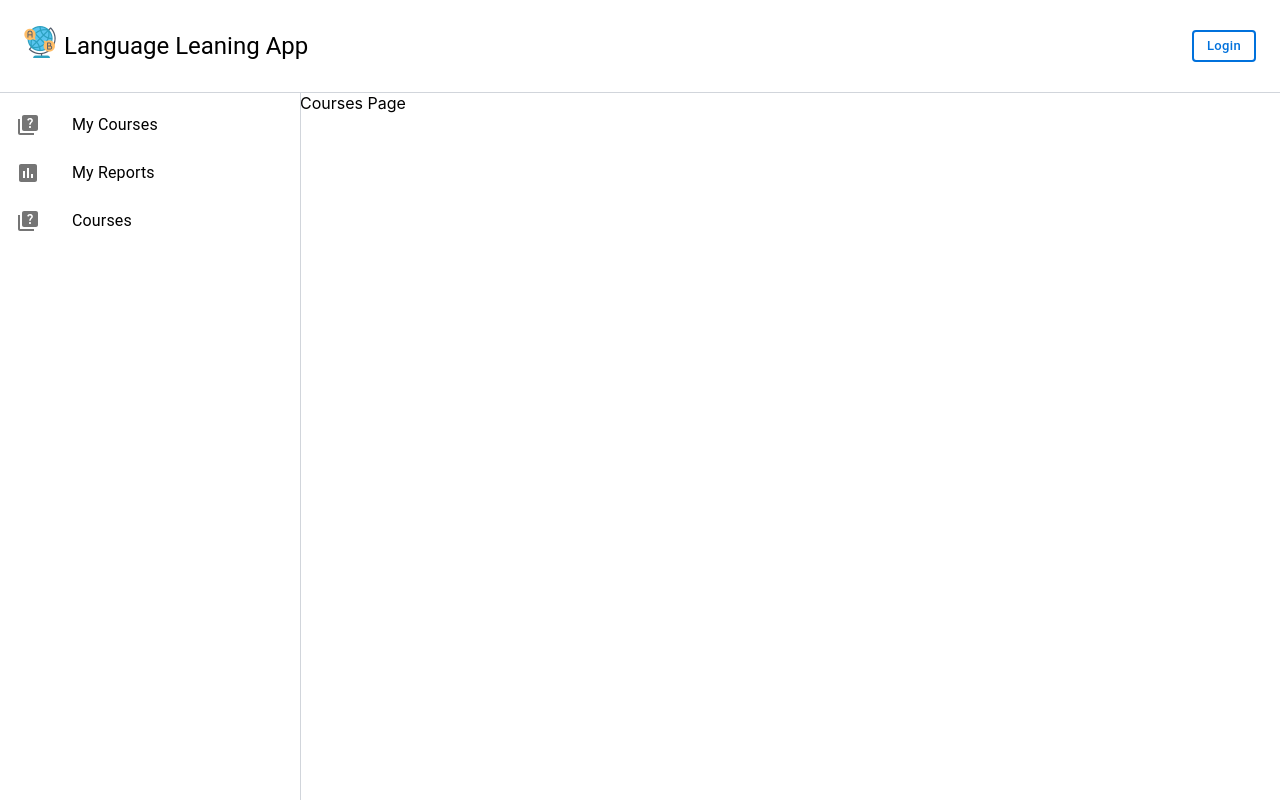
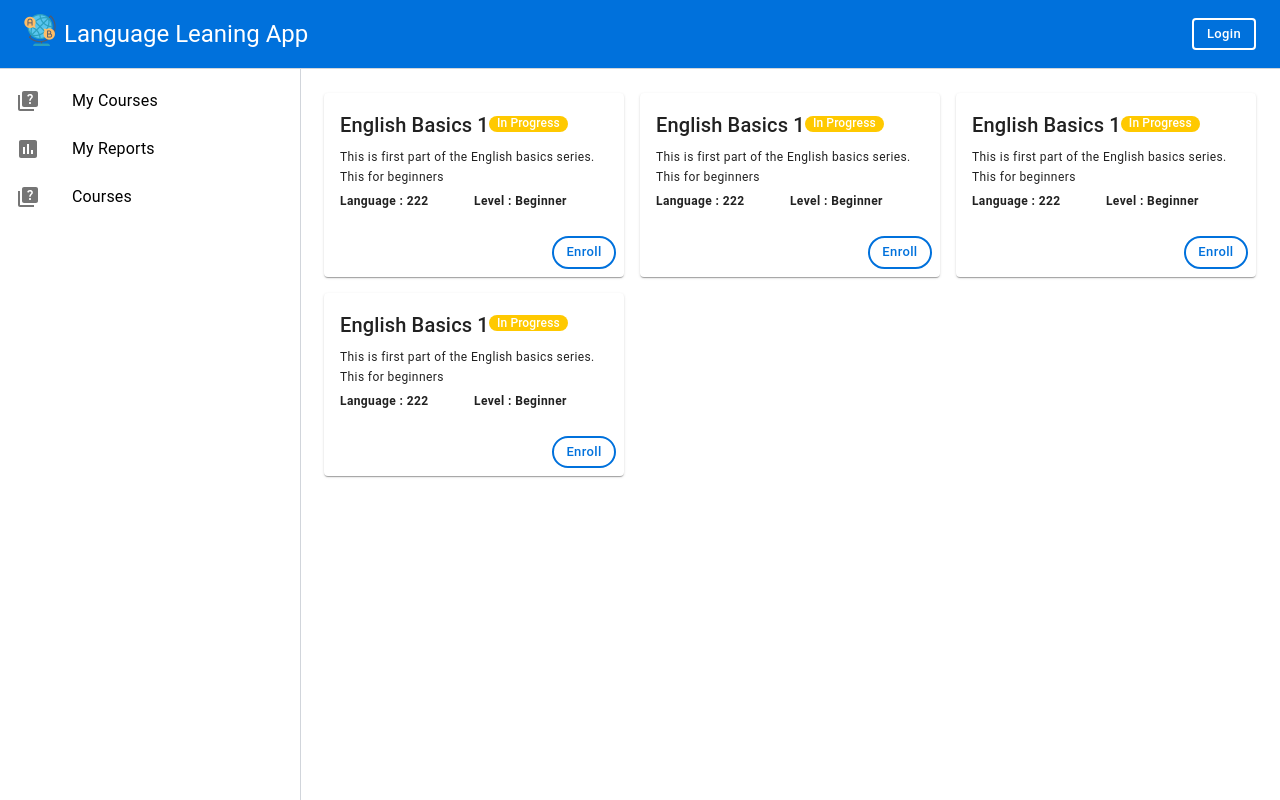
Before and after one commit to abhiisheek/lang-learning-app, a React (Create React App) app: page /courses in a window 1280 px wide. Built offline with nearby package versions, Linux system fonts and the light colour scheme.

Commit message:
(add): Revamp of header, course card, my courses & courses list

```diff
--- a/src/components/CourseCard/index.js
+++ b/src/components/CourseCard/index.js
@@ -1,5 +1,93 @@
 import React from "react";
 
-const CourseCard = () => {};
+import {
+  Card,
+  CardActionArea,
+  CardContent,
+  Typography,
+  Grid,
+  Chip,
+  CardActions,
+  Button,
+} from "@mui/material";
+import messages from "../../constants/messages";
+import constants from "../../constants/constants";
+
+const {
+  COURSE: { LANGUAGE, LEVEL, ENROLL },
+} = messages;
+
+const { LEVEL_MAP, STATUS_MAP } = constants;
+
+const data = {
+  _id: "c1",
+  title: "English Basics 1",
+  description:
+    "This is first part of the English basics series. This for beginners",
+  langId: 222,
+  level: 1,
+  contents: {
+    youtubeVideoSrcId: "L2vS_050c-M",
+    audioSrc: "https://www2.cs.uic.edu/~i101/SoundFiles/preamble10.wav",
+    textContent: `A paragraph with *emphasis* and **strong importance**.`,
+  },
+  status: 1,
+};
+
+const CourseCard = (props = data) => {
+  const status = STATUS_MAP[props.status];
+
+  return (
+    <Card>
+      <CardActionArea disabled={props.actionAreaDiabled}>
+        <CardContent>
+          <Typography variant="h6" gutterBottom component="div">
+            {props.title}
+            <Chip
+              {...status}
+              size="small"
+              style={{ height: 16, fontSize: 12, marginTop: -6 }}
+            />
+          </Typography>
+          <Typography variant="caption" gutterBottom component="div">
+            {props.description}
+          </Typography>
+          <Grid container>
+            <Grid item md={6}>
+              <Typography
+                variant="caption"
+                gutterBottom
+                style={{ fontWeight: 600 }}
+              >
+                {LANGUAGE} : {props.langId}
+              </Typography>
+            </Grid>
+            <Grid item md={6}>
+              <Typography
+                variant="caption"
+                gutterBottom
+                style={{ fontWeight: 600 }}
+              >
+                {LEVEL} : {LEVEL_MAP[props.level]?.label}
+              </Typography>
+            </Grid>
+          </Grid>
+        </CardContent>
+      </CardActionArea>
+      {props.actionAreaDiabled && (
+        <CardActions style={{ float: "right" }}>
+          <Button
+            variant="outlined"
+            color="primary"
+            size="small"
+            style={{ borderRadius: 25 }}
+          >
+            {ENROLL}
+          </Button>
+        </CardActions>
+      )}
+    </Card>
+  );
+};
 
 export default React.memo(CourseCard);
--- a/src/components/Header/Header.js
+++ b/src/components/Header/Header.js
@@ -32,7 +32,6 @@ const {
 
 const StyledAppBar = styled(AppBar)(({ theme }) => ({
   "&.MuiAppBar-root": {
-    backgroundColor: theme.palette.colors.white,
     boxShadow: "none",
     borderBottom: `1px solid ${theme.palette.divider}`,
     position: "relative",
@@ -43,26 +42,27 @@ const StyledToolbar = styled(Toolbar)(({ theme }) => ({
   "&.MuiToolbar-root": {
     minHeight: HEADER.HEIGHT,
     maxHeight: HEADER.HEIGHT,
-    backgroundColor: theme.palette.colors.white,
     display: "flex",
   },
 }));
 
-// eslint-disable-next-line no-unused-vars
-const StypedTypography = styled(Typography)(({ theme }) => ({
-  "&.MuiTypography-subtitle1": {
-    color: theme.palette.colors.black87,
-    paddingLeft: 8,
+const StypedButton = styled(Button)(({ theme }) => ({
+  "&.MuiButton-root": {
+    color: theme.palette.primary.contrastText,
+    "&:hover": {
+      color: theme.palette.primary.main,
+      backgroundColor: theme.palette.primary.contrastText,
+    },
   },
 }));
 
 const StyledAvatar = styled(Avatar)(({ theme }) => ({
   "&.MuiAvatar-root": {
-    backgroundColor: theme.palette.primary.main,
+    backgroundColor: theme.palette.primary.contrastText,
     fontSize: 16,
     width: 32,
     height: 32,
-    marginRight: 24,
+    color: theme.palette.primary.main,
   },
 }));
 
@@ -108,9 +108,7 @@ const Header = () => {
                   <img src={Logo} alt="app-logo" className={cssStyles.logo} />
                 </Grid>
                 <Grid item>
-                  <Typography variant="h5" color="secondary">
-                    {APP_TITLE}
-                  </Typography>
+                  <Typography variant="h5">{APP_TITLE}</Typography>
                 </Grid>
               </Grid>
             </Grid>
@@ -131,14 +129,13 @@ const Header = () => {
                       {userDetails.shortId}
                     </StyledAvatar>
                   ) : (
-                    <Button
+                    <StypedButton
                       variant="outlined"
-                      color="primary"
                       size="small"
                       onClick={handleOnLoginDialogOpen}
                     >
                       {LOGIN}
-                    </Button>
+                    </StypedButton>
                   )}
                   <Menu
                     anchorEl={menuTarget}
--- a/src/components/Header/Login.js
+++ b/src/components/Header/Login.js
@@ -2,7 +2,6 @@ import React, { useState, useCallback } from "react";
 
 import {
   Dialog,
-  DialogActions,
   DialogContent,
   DialogTitle,
   TextField,
@@ -15,7 +14,6 @@ const {
   LOGIN_DIALOG: {
     TITLE,
     EMAIL,
-    EMAIL_VAILDATION_ERROR,
     PASSWORD,
     SING_UP,
     CANCEL_BTN,
--- a/src/constants/constants.js
+++ b/src/constants/constants.js
@@ -30,7 +30,7 @@ const constants = {
     WIDTH: rightDrawerWidth,
   },
   HEADER: {
-    HEIGHT: 92,
+    HEIGHT: 68,
   },
   USER_DETAILS_CONTEXT: {
     name: "Test User",
--- a/src/constants/messages.js
+++ b/src/constants/messages.js
@@ -25,6 +25,7 @@ const messages = {
     LANGUAGE: "Language",
     LEVEL: "Level",
     MARK_AS_COMPLETE: "Mark As Complete",
+    ENROLL: "Enroll",
   },
 };
 
--- a/src/theme/index.js
+++ b/src/theme/index.js
@@ -36,6 +36,10 @@ const theme = createTheme({
       main: errorMain,
       dark: errorDark,
       contrastText: black,
+    },
+    warning: {
+      main: "#ffc900",
+      contrastText: white,
     },
     colors: {
       cerulean: "#006cce",
--- a/src/views/Courses/index.js
+++ b/src/views/Courses/index.js
@@ -1,5 +1,77 @@
 import React from "react";
 
-const Courses = () => <div>{"Courses Page"}</div>;
+import { Grid } from "@mui/material";
+import CourseCard from "../../components/CourseCard";
+
+const data = [
+  {
+    _id: "c1",
+    title: "English Basics 1",
+    description:
+      "This is first part of the English basics series. This for beginners",
+    langId: 222,
+    level: 1,
+    contents: {
+      youtubeVideoSrcId: "L2vS_050c-M",
+      audioSrc: "https://www2.cs.uic.edu/~i101/SoundFiles/preamble10.wav",
+      textContent: `A paragraph with *emphasis* and **strong importance**.`,
+    },
+    status: 1,
+  },
+  {
+    _id: "c1",
+    title: "English Basics 1",
+    description:
+      "This is first part of the English basics series. This for beginners",
+    langId: 222,
+    level: 1,
+    contents: {
+      youtubeVideoSrcId: "L2vS_050c-M",
+      audioSrc: "https://www2.cs.uic.edu/~i101/SoundFiles/preamble10.wav",
+      textContent: `A paragraph with *emphasis* and **strong importance**.`,
+    },
+    status: 1,
+  },
+  {
+    _id: "c1",
+    title: "English Basics 1",
+    description:
+      "This is first part of the English basics series. This for beginners",
+    langId: 222,
+    level: 1,
+    contents: {
+      youtubeVideoSrcId: "L2vS_050c-M",
+      audioSrc: "https://www2.cs.uic.edu/~i101/SoundFiles/preamble10.wav",
+      textContent: `A paragraph with *emphasis* and **strong importance**.`,
+    },
+    status: 1,
+  },
+  {
+    _id: "c1",
+    title: "English Basics 1",
+    description:
+      "This is first part of the English basics series. This for beginners",
+    langId: 222,
+    level: 1,
+    contents: {
+      youtubeVideoSrcId: "L2vS_050c-M",
+      audioSrc: "https://www2.cs.uic.edu/~i101/SoundFiles/preamble10.wav",
+      textContent: `A paragraph with *emphasis* and **strong importance**.`,
+    },
+    status: 1,
+  },
+];
+
+const Courses = () => {
+  return (
+    <Grid container spacing={2} style={{ padding: 24 }}>
+      {data.map((item, index) => (
+        <Grid item md={4}>
+          <CourseCard {...item} actionAreaDiabled />
+        </Grid>
+      ))}
+    </Grid>
+  );
+};
 
 export default React.memo(Courses);
--- a/src/views/MyCourses/index.js
+++ b/src/views/MyCourses/index.js
@@ -1,5 +1,77 @@
 import React from "react";
 
-const MyCourses = () => <div>{"My Courses Page"}</div>;
+import { Grid } from "@mui/material";
+import CourseCard from "../../components/CourseCard";
+
+const data = [
+  {
+    _id: "c1",
+    title: "English Basics 1",
+    description:
+      "This is first part of the English basics series. This for beginners",
+    langId: 222,
+    level: 1,
+    contents: {
+      youtubeVideoSrcId: "L2vS_050c-M",
+      audioSrc: "https://www2.cs.uic.edu/~i101/SoundFiles/preamble10.wav",
+      textContent: `A paragraph with *emphasis* and **strong importance**.`,
+    },
+    status: 1,
+  },
+  {
+    _id: "c1",
+    title: "English Basics 1",
+    description:
+      "This is first part of the English basics series. This for beginners",
+    langId: 222,
+    level: 1,
+    contents: {
+      youtubeVideoSrcId: "L2vS_050c-M",
+      audioSrc: "https://www2.cs.uic.edu/~i101/SoundFiles/preamble10.wav",
+      textContent: `A paragraph with *emphasis* and **strong importance**.`,
+    },
+    status: 1,
+  },
+  {
+    _id: "c1",
+    title: "English Basics 1",
+    description:
+      "This is first part of the English basics series. This for beginners",
+    langId: 222,
+    level: 1,
+    contents: {
+      youtubeVideoSrcId: "L2vS_050c-M",
+      audioSrc: "https://www2.cs.uic.edu/~i101/SoundFiles/preamble10.wav",
+      textContent: `A paragraph with *emphasis* and **strong importance**.`,
+    },
+    status: 1,
+  },
+  {
+    _id: "c1",
+    title: "English Basics 1",
+    description:
+      "This is first part of the English basics series. This for beginners",
+    langId: 222,
+    level: 1,
+    contents: {
+      youtubeVideoSrcId: "L2vS_050c-M",
+      audioSrc: "https://www2.cs.uic.edu/~i101/SoundFiles/preamble10.wav",
+      textContent: `A paragraph with *emphasis* and **strong importance**.`,
+    },
+    status: 1,
+  },
+];
+
+const MyCourses = () => {
+  return (
+    <Grid container spacing={2} style={{padding: 24}}>
+      {data.map((item, index) => (
+        <Grid item md={4}>
+          <CourseCard {...item} />
+        </Grid>
+      ))}
+    </Grid>
+  );
+};
 
 export default React.memo(MyCourses);
```
